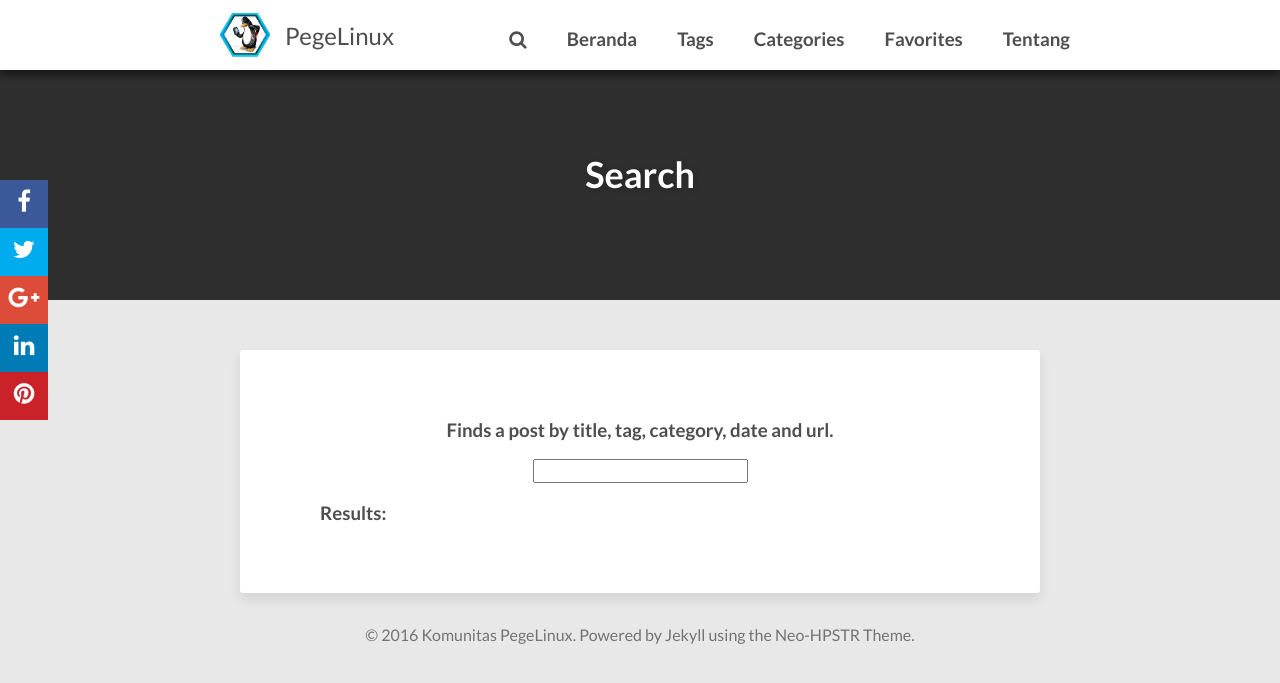
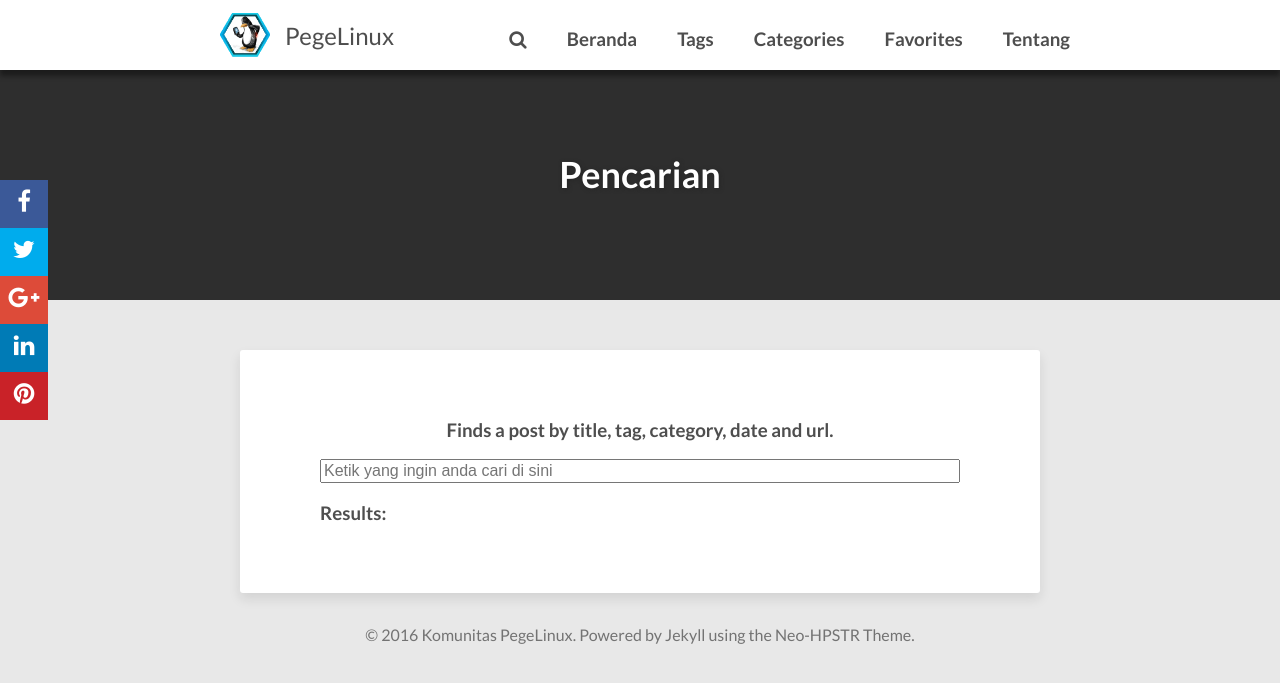
Before and after one commit to pegelinux/pegelinux.github.io, a Jekyll site: the page built from pencarian/index.html, in a window 1280 px wide. Shown: the top 683 px of the page. Built offline with Jekyll 4.4.1, drawn with Linux system fonts in a browser that asks for light colours; nearby versions of some CDN libraries; comment, search, counter and statistics services are not loaded.

Commit message:
Update tentang

```diff
--- a/_includes/header.html
+++ b/_includes/header.html
@@ -43,7 +43,7 @@
             {% endif %}
         {% endif %}
       {% endfor %}
-      <li class="header-item"><a href="{{site.url}}/search"><h3><i class="fa fa-search"></i></h3></a></li>
+      <li class="header-item"><a href="{{site.url}}/pencarian"><h3><i class="fa fa-search"></i></h3></a></li>
     </ul>
   </div>
 <div class="entry-header">
--- a/search/index.html
+++ b/pencarian/index.html
@@ -1,17 +1,16 @@
 ---
 layout: post-index
-title: Search
+title: Pencarian
 comments: false
 ---
 
 <article>
   <div style="text-align: center">
     <h3>Finds a post by title, tag, category, date and url.</h3>
-    <input type="text" id="search-input"/>
+    <input type="text" id="search-input" placeholder="Ketik yang ingin anda cari di sini" style="width: 100%" />
   </div>
   <h3>Results:</h3>
-	<ul id="results-container">
-	</ul>
+	<ul id="results-container"> </ul>
 </article><!-- /.hentry -->
 
 <script type="text/javascript">
```
Also changed, not shown: tentang/index.md (+2 -0 lines).
